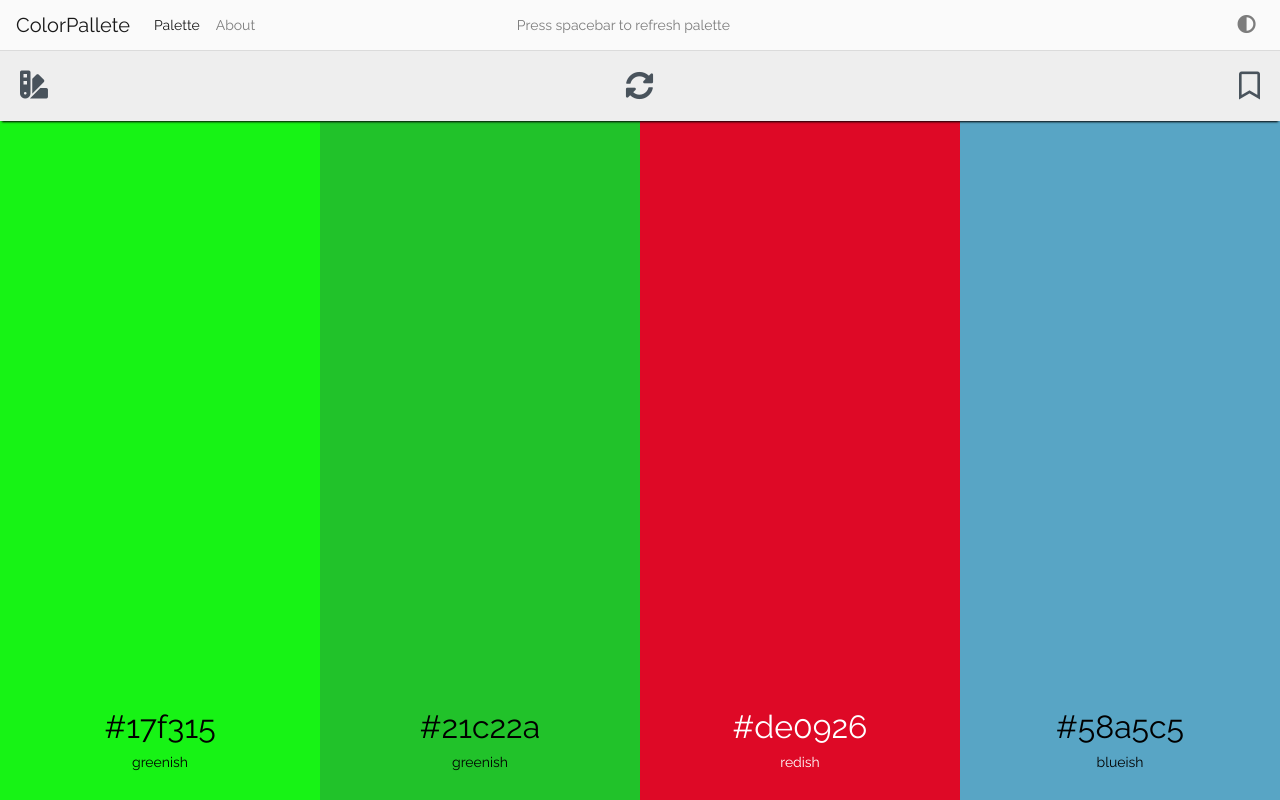
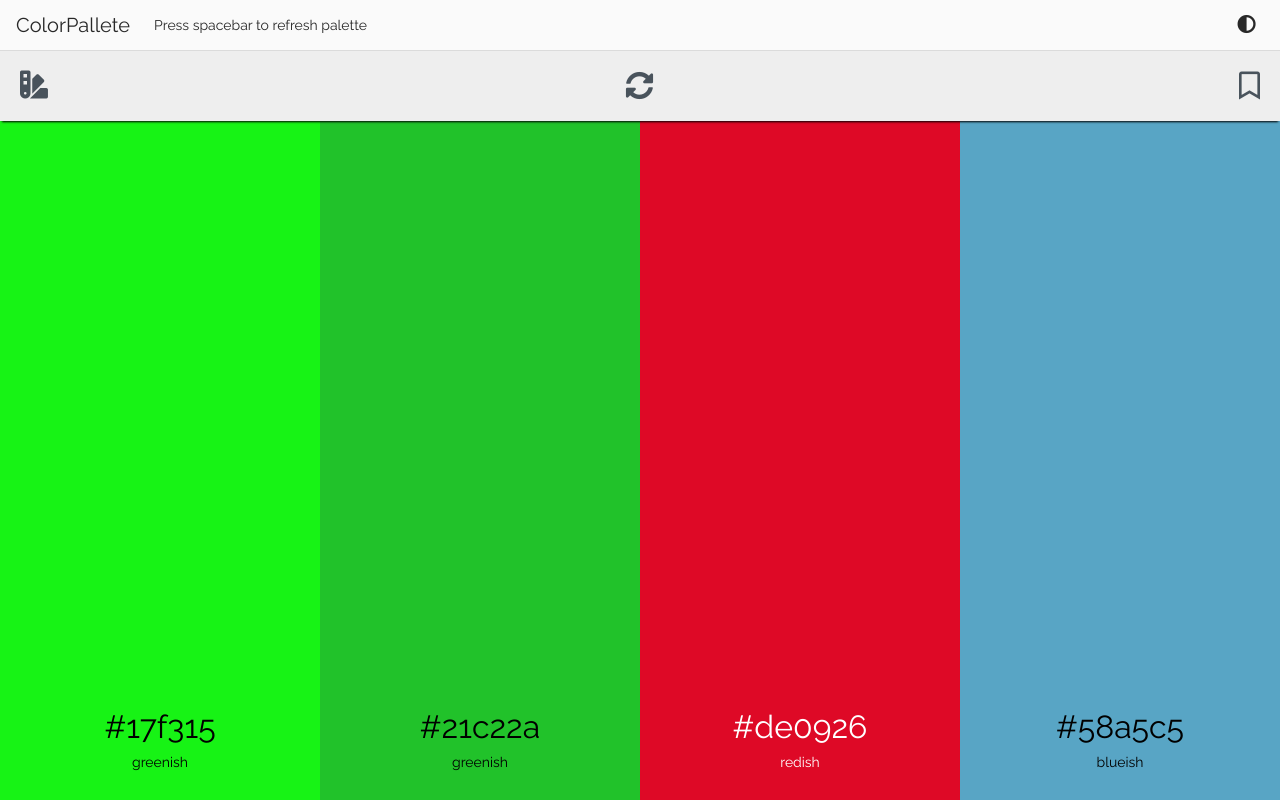
Before and after one commit to ahmednawar1997/color-picker, an Angular app: page / in a window 1280 px wide. Built offline with nearby package versions, Linux system fonts and the light colour scheme.

Commit message:
Add dark theme

```diff
--- a/src/app/app.component.css
+++ b/src/app/app.component.css
@@ -57,15 +57,31 @@
   flex-direction: row;
   justify-content: center;
   align-items: center;
-  border-top: 1px solid rgb(219, 219, 219);
-  background-color: rgb(238, 238, 238);
   /* padding: 20px; */
   width: 100%;
-  color: rgb(136, 138, 129);
   box-shadow: 0 3px 2px -2px rgba(0, 0, 0, 1);
   height: 100%;
   z-index: 10;
 }
+
+.control-panel-cont.lightTheme {
+  border-top: 1px solid rgb(219, 219, 219);
+
+  background-color: rgb(238, 238, 238);
+  color: rgb(136, 138, 129);
+
+}
+
+.control-panel-cont.darkTheme {
+  background-color: rgb(58, 58, 58);
+  color: rgb(177, 177, 177);
+  border-top: 1px solid rgb(88, 88, 88);
+}
+
+.darkTheme a:hover {
+  color: rgba(163, 163, 163, 0.829);
+}
+
 
 
 .saved-palettes-btn {
@@ -114,6 +130,11 @@
   background-color: rgb(250, 248, 242);
 }
 
+.saved-palettes.darkTheme {
+  background-color: rgba(65, 65, 65, 0.945);
+  color: rgb(177, 177, 177);
+}
+
 .saved-palette:hover {
   cursor: pointer;
   box-shadow: 0px 0px 5px 1px rgba(155, 155, 155, 0.75);
@@ -155,7 +176,16 @@
   margin-top: -10px;
   color: rgb(68, 68, 68);
 }
+
+.darkTheme .delete-saved-palette {
+  color: rgb(63, 19, 19);
+}
+
+
 .delete-saved-palette:hover {
   color: rgb(34, 34, 34);
   transform: scale(1.1);
 }
+.darkTheme .delete-saved-palette:hover {
+  color: rgb(44, 5, 5);
+}
--- a/src/app/app.component.html
+++ b/src/app/app.component.html
@@ -1,6 +1,6 @@
-<app-navbar></app-navbar>
+<app-navbar (changeTheme)="isDark=!isDark"></app-navbar>
 
-<div class="control-panel-cont">
+<div class="control-panel-cont" [ngClass]="{lightTheme:!isDark, darkTheme:isDark}">
   <a class="control-btn saved-palettes-btn" mat-raised-button matTooltip="Saved Palettes : {{savedPalettes.length}}"
     (click)="toggleSavedPalettes()"><i class="fas fa-swatchbook fa-2x"></i><span class="saved-palletes-num"></span></a>
   <a class="control-btn refresh-btn" (click)="refreshColors()"><i class="fas fa-sync-alt fa-2x"></i></a>
@@ -9,11 +9,11 @@
 </div>
 
 
-<div class="saved-palettes" *ngIf="showSavedPalettes">
-  <div *ngFor="let palette of savedPalettes" class="saved-palette" (click)="choosePalette(palette)">
-    <div *ngFor="let paletteColor of palette" class="palette-color" [style.background-color]="paletteColor"></div>
-    <a class="delete-saved-palette" (click)=deleteSavedPalette(palette)><i class="fas fa-times-circle"></i></a>
-  </div>
+<div class="saved-palettes" *ngIf="showSavedPalettes" [ngClass]="{lightTheme:!isDark, darkTheme:isDark}">
+  <div *ngFor=" let palette of savedPalettes" class="saved-palette" (click)="choosePalette(palette)">
+  <div *ngFor="let paletteColor of palette" class="palette-color" [style.background-color]="paletteColor"></div>
+  <a class="delete-saved-palette" (click)=deleteSavedPalette(palette)><i class="fas fa-times-circle"></i></a>
+</div>
 
 </div>
 
--- a/src/app/app.component.ts
+++ b/src/app/app.component.ts
@@ -18,6 +18,7 @@ export class AppComponent {
   colors: Array<any>;
   savedPalettes!: Array<any>;
   showSavedPalettes = false;
+  isDark = false;
 
   showBackgroundLayer = false;
   expandedColor = '#ffffff';
@@ -88,6 +89,10 @@ export class AppComponent {
     }
   }
 
+  changeTheme = () => {
+    this.isDark = !this.isDark;
+  }
+
   @HostListener('document:keypress', ['$event'])
   handleKeyboardEvent = (event: KeyboardEvent) => {
     if (event.key === ' ') {
--- a/src/app/navbar/navbar.component.css
+++ b/src/app/navbar/navbar.component.css
@@ -1,16 +1,31 @@
-.navbar#navbarCont {
+.navbar.lightTheme {
   /* background:rgb(253, 229, 253); */
   background-color: rgb(250, 250, 250);
+  color: rgba(19, 19, 19, 0.911);
+}
+
+.navbar.darkTheme {
+  /* background:rgb(253, 229, 253); */
+  background-color: rgb(46, 46, 46);
+  color: rgba(158, 158, 158, 0.911);
+}
+
+a {
+  color: inherit;
 }
 
 .theme {
   margin-left: auto;
 }
 
+.theme:hover {
+  cursor: pointer;
+}
+
 #navbarNav ul {
   width: 100%;
 }
 
-.textNavbar{
-  margin: auto;
+.textNavbar {
+  /* margin: auto; */
 }
--- a/src/app/navbar/navbar.component.html
+++ b/src/app/navbar/navbar.component.html
@@ -1,22 +1,16 @@
-<nav class="navbar navbar-expand-lg navbar-light" id="navbarCont">
-    <a class="navbar-brand" href="#">ColorPallete</a>
-    <button class="navbar-toggler" type="button" data-toggle="collapse" data-target="#navbarNav" aria-controls="navbarNav" aria-expanded="false" aria-label="Toggle navigation">
+<nav class="navbar navbar-expand-lg" [ngClass]="{lightTheme:!isDark, darkTheme:isDark}">
+  <a class=" navbar-brand" href="#">ColorPallete</a>
+  <button class="navbar-toggler" type="button" data-toggle="collapse" data-target="#navbarNav" aria-controls="navbarNav"
+    aria-expanded="false" aria-label="Toggle navigation">
     <span class="navbar-toggler-icon"></span>
   </button>
   <div class="collapse navbar-collapse" id="navbarNav">
     <ul class="navbar-nav">
-        <li class="nav-item active">
-          <a class="nav-link" href="#">Palette <span class="sr-only">(current)</span></a>
-        </li>
-        <li class="nav-item">
-          <a class="nav-link" href="#">About</a>
-        </li>
-
       <li class="nav-item textNavbar">
         <a class="nav-link">Press spacebar to refresh palette</a>
       </li>
       <li class="nav-item theme">
-          <a class="nav-link" href="#"><i class="fas fa-adjust fa-lg"></i></a>
+        <a class="nav-link" (click)="toggleTheme()"><i class="fas fa-adjust fa-lg"></i></a>
       </li>
     </ul>
   </div>
--- a/src/app/navbar/navbar.component.ts
+++ b/src/app/navbar/navbar.component.ts
@@ -1,3 +1,4 @@
+import { EventEmitter, Output } from '@angular/core';
 import { Component, OnInit } from '@angular/core';
 
 @Component({
@@ -7,9 +8,20 @@ import { Component, OnInit } from '@angular/core';
 })
 export class NavbarComponent implements OnInit {
 
-  constructor() { }
+  isDark: boolean;
+
+  @Output() changeTheme: EventEmitter<any> = new EventEmitter();
+
+  constructor() {
+    this.isDark = false;
+  }
 
   ngOnInit(): void {
   }
 
+  toggleTheme = () => {
+    this.isDark = !this.isDark;
+    this.changeTheme.emit();
+  }
+
 }
```
Lines whose indentation alone changed are shown as unchanged.
